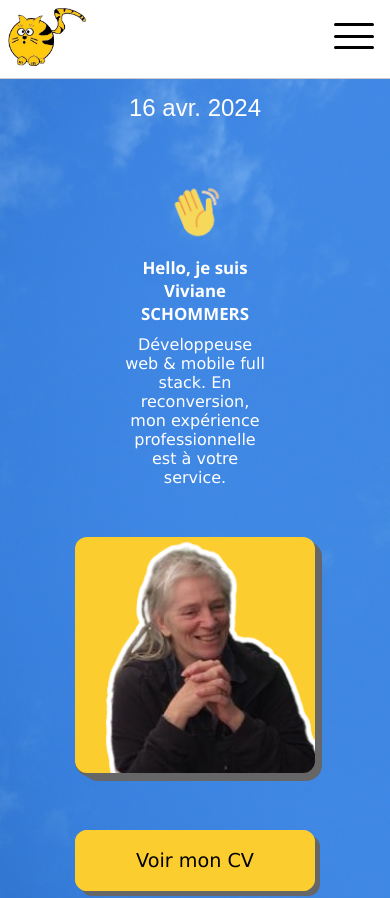
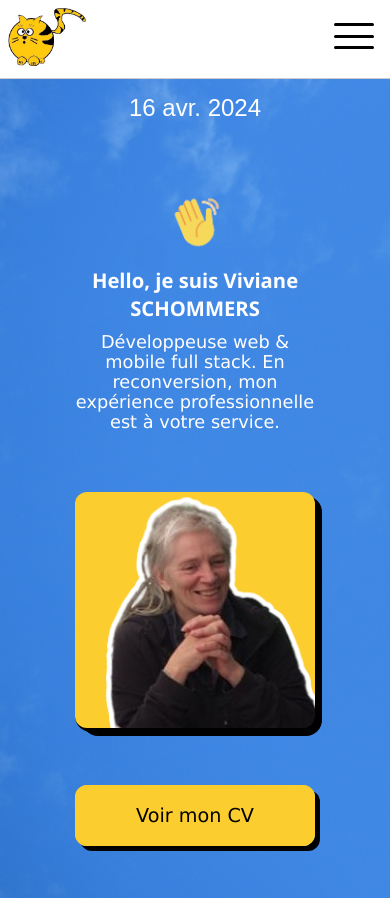
Before and after one commit to Viviane2111/personal, a Next.js app: page / in a window 390 px wide. Shown: the top 898 px of the page. Built offline with nearby package versions, Linux system fonts and the light colour scheme; a web font is replaced by a local one.

Commit message:
ajustement css

```diff
--- a/components/Experience.js
+++ b/components/Experience.js
@@ -1,8 +1,8 @@
 import styles from "../styles/Experience.module.css";
 import { FontAwesomeIcon } from "@fortawesome/react-fontawesome";
 import { faBriefcase, faChevronUp } from "@fortawesome/free-solid-svg-icons";
-import TopButtonComp from "./extras/TopButtonComp"; // composant bouton
-import CardExp from "./extras/CardExp"; // composant card
+import TopButtonComp from "./extras/TopButtonComp";
+import CardExp from "./extras/CardExp";
 
 function Experience() {
   const style = {
--- a/components/Hobbies.js
+++ b/components/Hobbies.js
@@ -1,4 +1,3 @@
-// import React from "react";
 import styles from "../styles/Hobbies.module.css";
 import TopButtonComp from "./extras/TopButtonComp";
 import { useState } from "react";
@@ -9,11 +8,6 @@ function Hobbies() {
   return (
     <div id="hobbies" className={styles.hobbies}>
       <main className={styles.main}>
-        {/* <div className={styles.section}>
-          <div className={styles.carousel}>
-            <Slider />
-          </div>
-        </div> */}
         <div className={styles.footer}>
           <h1 className={styles.h1}>Contact</h1>
             <p className={styles.description}>
--- a/components/extras/CardComp.js
+++ b/components/extras/CardComp.js
@@ -1,3 +1,4 @@
+import { width } from "@fortawesome/free-solid-svg-icons/fa0";
 import Image from "next/image";
 import { useState } from "react";
 
@@ -21,7 +22,11 @@ function CardComp({
     };
 
   const styles = {
+    container: {
+      Width: "100vw",
+    },
     card: {
+
       border: "1px solid #fff7dd",
       fontSise: "",
       background: "#fff7dd",
@@ -68,7 +73,7 @@ function CardComp({
   };
 
     return (
-      <div>
+      <div className={styles.container}>
         <a
           href={siteLink}
           target="_blank"
--- a/components/extras/CardExp.js
+++ b/components/extras/CardExp.js
@@ -24,7 +24,6 @@ function CardExp({
       boxShadow: "#010101 7px 6px 0px",
       margin: "10px 20px",
       padding: "0px 0px 0px 10px",
-      // position: "absolute",
     },
     h2: {
       color: "#F22B30",
--- a/components/extras/CardStudie.js
+++ b/components/extras/CardStudie.js
@@ -10,7 +10,6 @@ function CardStudie({
   skill3,
 }) {
   const [isHovered, setIsHovered] = useState(false);
-
   const handleMouseEnter = () => {
     setIsHovered(true);
   };
@@ -30,7 +29,6 @@ function CardStudie({
     }
   `;
 
-  // Objet contenant plusieurs objets de style
   const styles = {
     card: {
       width: "345px",
@@ -45,11 +43,10 @@ function CardStudie({
       borderRadius: "18px",
       boxShadow: "#aaa 7px 6px 0px",
       boxShadow: "#010101 9px 9px 0px",
-      // border: "5px solid #F22B30",
       margin: "0 20px",
       cursor: "pointer",
       transition: "transform 0.3s ease-in-out",
-      transform: isHovered ? "translateY(-30px)" : "translateY(0)",
+      transform: isHovered ? "translateY(-10px)" : "translateY(0)",
       position: "relative",
     },
     heading: {
@@ -86,9 +83,8 @@ function CardStudie({
     },
     line: {
       position: "absolute",
-      // bottom: "37%",
-      left: "50%", // Centre la ligne horizontalement
-      transform: "translateX(-50%)", // Ajuste la position horizontale au centre
+      left: "50%",
+      transform: "translateX(-50%)",
       width: "100px",
       height: "4px",
       borderRadius: "5px",
@@ -138,17 +134,6 @@ function CardStudie({
       </div>
     </div>
   );
-  /* using component :
-      <CardStudie
-         date=""
-         title=""
-         description=""
-         subtitle=""
-         skill1=""
-         skill2=""
-         skill3=""
-      />
-  */
 }
 
 export default CardStudie;
--- a/components/extras/TopButtonComp.js
+++ b/components/extras/TopButtonComp.js
@@ -1,7 +1,14 @@
 import { FontAwesomeIcon } from "@fortawesome/react-fontawesome";
-// import { faChevronUp } from "@fortawesome/free-solid-svg-icons";
+import { useState } from "react";
 
 function TopButtonComp({background, color, icon}) {
+  const [isHovered, setIsHovered] = useState(false);
+  const handleMouseEnter = () => {
+    setIsHovered(true);
+  };
+  const handleMouseLeave = () => {
+    setIsHovered(false);
+  };
   // scroll en douceur
   const scrollToSection = (e, id) => {
     e.preventDefault();
@@ -22,10 +29,16 @@ function TopButtonComp({background, color, icon}) {
     cursor: "pointer",
     marginBottom: "10px",
     boxShadow: "#010101 4px 4px 0px",
+    transition: "transform 0.25s ease-in-out",
+    transform: isHovered ? "scale(1.1)" : "scale(1)",
   };
 
   return (
-    <div style={styles}>
+    <div
+      style={styles}
+      onMouseEnter={handleMouseEnter}
+      onMouseLeave={handleMouseLeave}
+    >
       <a href="#" onClick={(e) => scrollToSection(e, "hero")}>
         <FontAwesomeIcon
           icon={icon}
@@ -36,5 +49,4 @@ function TopButtonComp({background, color, icon}) {
   );
 }
 
-
 export default TopButtonComp;
--- a/styles/Experience.module.css
+++ b/styles/Experience.module.css
@@ -107,15 +107,14 @@
    .timeline::before {
       width: 0;
    }
-   .timelineBadge{
+   .timelineBadge, .timelineBadge1{
     left: 100%;
     top: 35%;
    }
 }
 @media screen and (max-width: 514px) {
-   .timelineBadge{
+   .timelineBadge, .timelineBadge1{
       width: 0;
       display: none;
    }
-
 }
--- a/styles/Hero.module.css
+++ b/styles/Hero.module.css
@@ -25,9 +25,9 @@
   padding: 20px;
 }
 .heroImage {
-  background-color: #666;
+  background-color: #010101;
   border-radius: 16px;
-  box-shadow: #666 7px 4px 0px;
+  box-shadow: #010101 7px 4px 0px;
 }
 .image {
   border-radius: 12px;
@@ -52,28 +52,25 @@
   transform: scale(1.2) translateY(-5px);
 }
 
-  /* Animation keyframes*/
-@keyframes animate {
-  /* from {
-    left: 0%;
-  }
-  to {
-    left: 100%;
-  } */
-}
-
 .description {
   width: 100%;
   color: #fff;
+  font-size: 1.8vh;
 }
 .button {
 border: 1px solid #FCCD2E;
 background: #FCCD2E;
 padding: 18px 60px;
 border-radius: 12px;
-box-shadow: #666 5px 5px 0px;
+box-shadow: #010101 5px 5px 0px;
 font-size: 1.2em;
 cursor: pointer;
+transition: all 0.25s ease-in;
+}
+.button:hover {
+  background: #010101;
+  color: #fccd2e;
+  border: none;
 }
 
 @media screen and (max-width: 596px) {
@@ -82,17 +79,18 @@ cursor: pointer;
     justify-content: center;
   }
   .hero img {
-    height: 80%;
-    margin: 80px 10px;
+    height: 60%;
     text-align: center;
   }
   .title {
-    font-size: 2vh;
+    font-size: 2.4vh;
   }
   .container {
     text-align: center;
+    padding: 60px 0;
   }
   .description {
     text-align: center;
+    font-size: 2.1vh;
   }
 }
--- a/styles/Portfolio.module.css
+++ b/styles/Portfolio.module.css
@@ -6,9 +6,12 @@
    align-items: center;
    justify-content: center;
    padding-top: 78px;
-   justify-content: center;
    background: url("/red.jpg") no-repeat;
    background-size: cover;
+}
+.card {
+   /* width: 800px;
+   margin: auto; */
 }
 .title {
    margin-top: 0px;
@@ -31,7 +34,7 @@
    border-radius: 12px;
    box-shadow: #010101 5px 5px 0px;
 }
-.liks:hover {
+.links:hover {
 
 }
 .technos:hover {
@@ -41,12 +44,10 @@
 @media screen and (min-width: 886px){
    .card {
       width: 750px;
-      /* border: 2px solid #fff; */
    }
 }
 @media screen and (max-width: 576px){
    .card {
-      /* max-width: 99vw; */
-      /* border: 2px solid #fff; */
+      width: 350px;
    }
 }
--- a/styles/globals.css
+++ b/styles/globals.css
@@ -10,7 +10,6 @@ body {
   font-family: Verdana, Geneva, Tahoma, sans-serif;
 }
 h1{
-  /* font-family: Verdana; */
   font-family: "Open sans";
   text-align: center;
 }
```
Also changed, not shown: styles/Hobbies.module.css (+0 -7 lines).
